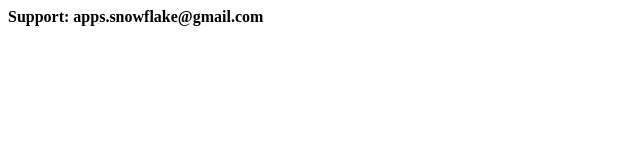
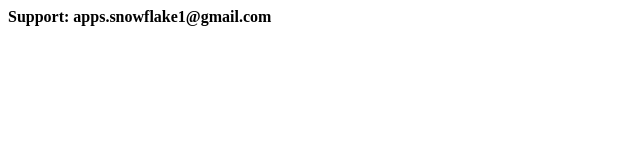
Before and after one commit to snowflakeapps1/snowflakeapps1.github.io, a plain HTML site: page index.html in a window 1280 px wide. Shown: the full height of the page, 0-640 px from the left. Drawn offline with Linux system fonts and the light colour scheme.

Commit message:
Restore support email

```diff
--- a/index.html
+++ b/index.html
@@ -4,5 +4,5 @@
 </head>
 
 <body>
-<h4>Support: apps.snowflake@gmail.com</h4>
+<h4>Support: apps.snowflake1@gmail.com</h4>
 </body>
```
